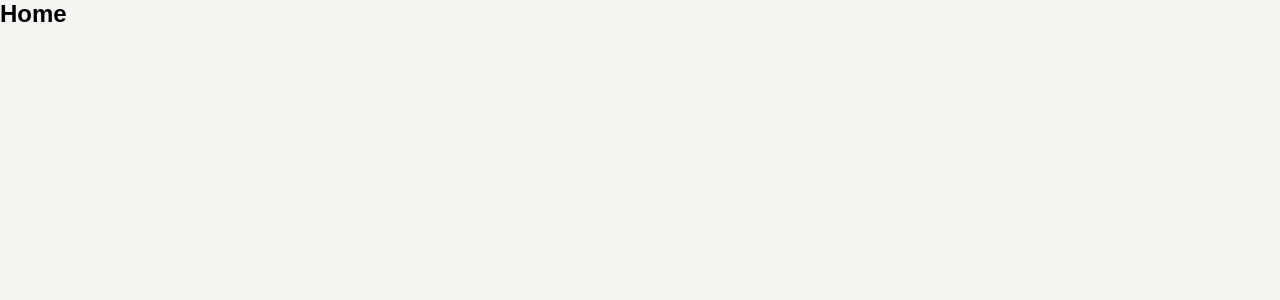
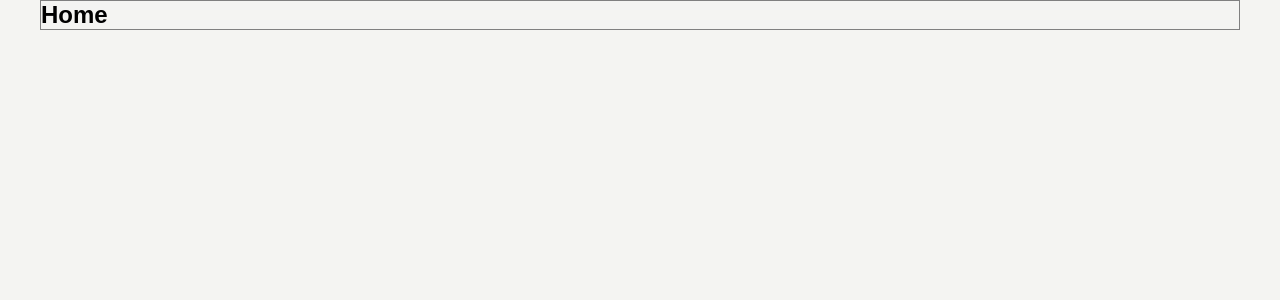
Before and after one commit to rts-cmk-wu13/hifi-horizon-therocket, a React (Vite) app: page / in a window 1280 px wide. Shown: the top 300 px of the page. Built offline with nearby package versions, Linux system fonts and the light colour scheme; a web font is replaced by a local one.

Commit message:
base width added

```diff
--- a/src/base.scss
+++ b/src/base.scss
@@ -9,3 +9,9 @@
 :root{
     background-color: $backgroundColor;
 }
+
+#root{
+    width: min(100%, 1200px);
+    margin: 0 auto;
+    border: 1px solid grey;
+}
```
